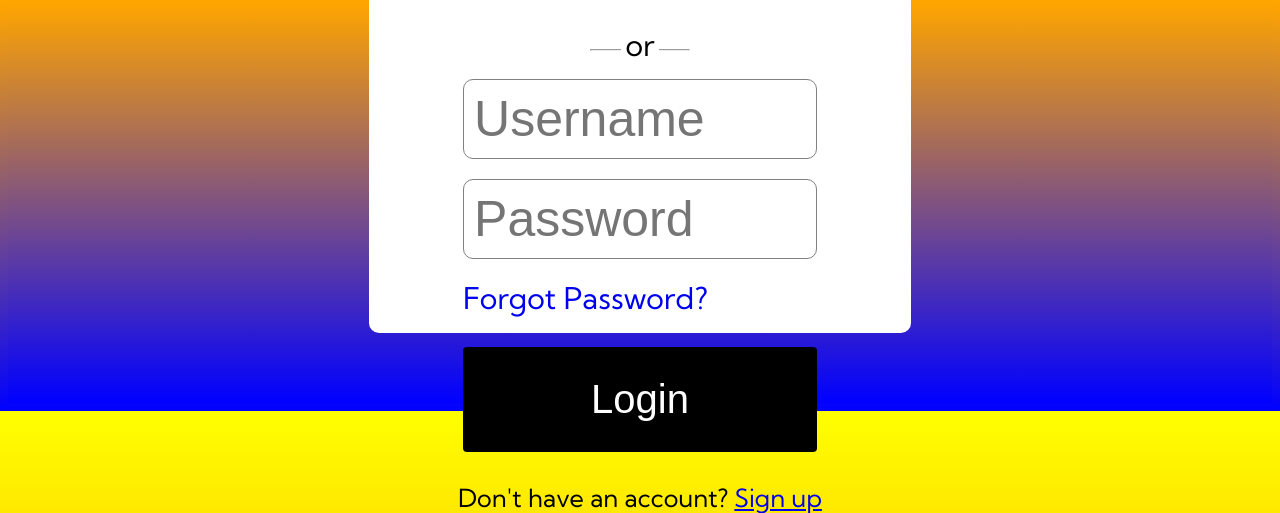
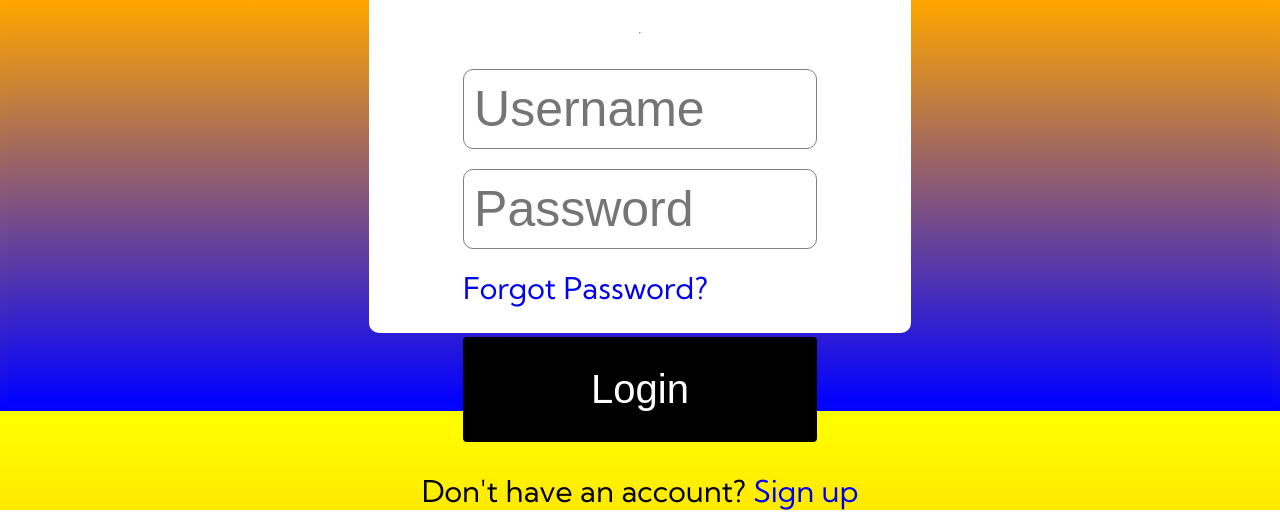
Before and after one commit to deendev/deenapp, a plain HTML site: page index.html in a window 1280 px wide. Shown: the part 405-918 px from the top of the page. Drawn offline with Linux system fonts and the light colour scheme.

Commit message:
Update styles.css

```diff
--- a/styles.css
+++ b/styles.css
@@ -67,23 +67,6 @@ header {
   display: flex;
   justify-content: center;
   align-items: center;
-}
-
-.horizontal-line {
-  border: none;
-  overflow: visible;
-  text-align: center;
-  height: 5px;
-  width: 100px;
-  margin: 20px;
-}
-
-.horizontal-line::after {
-  background: white;
-  content: "or";
-  padding: 0 4px;
-  position: relative;
-  top: -20px;
 }
 
 .loginform .placeholder {
@@ -164,16 +147,15 @@ header {
     font-size: 30px;
     margin-bottom: 20px;
   }
-  .signup-link {
-    font-size: 25px;
+  .signup-link,
+  a {
+    font-size: 30px;
     margin-bottom: 0px;
+    text-decoration: none;
   }
   .horizontal-line {
     font-size: 30px;
     margin-bottom: 20;
-  }
-  .horizontal-line::after {
-    top: -40px;
   }
   .loginform .loginbtn {
     padding: 30px;
```
